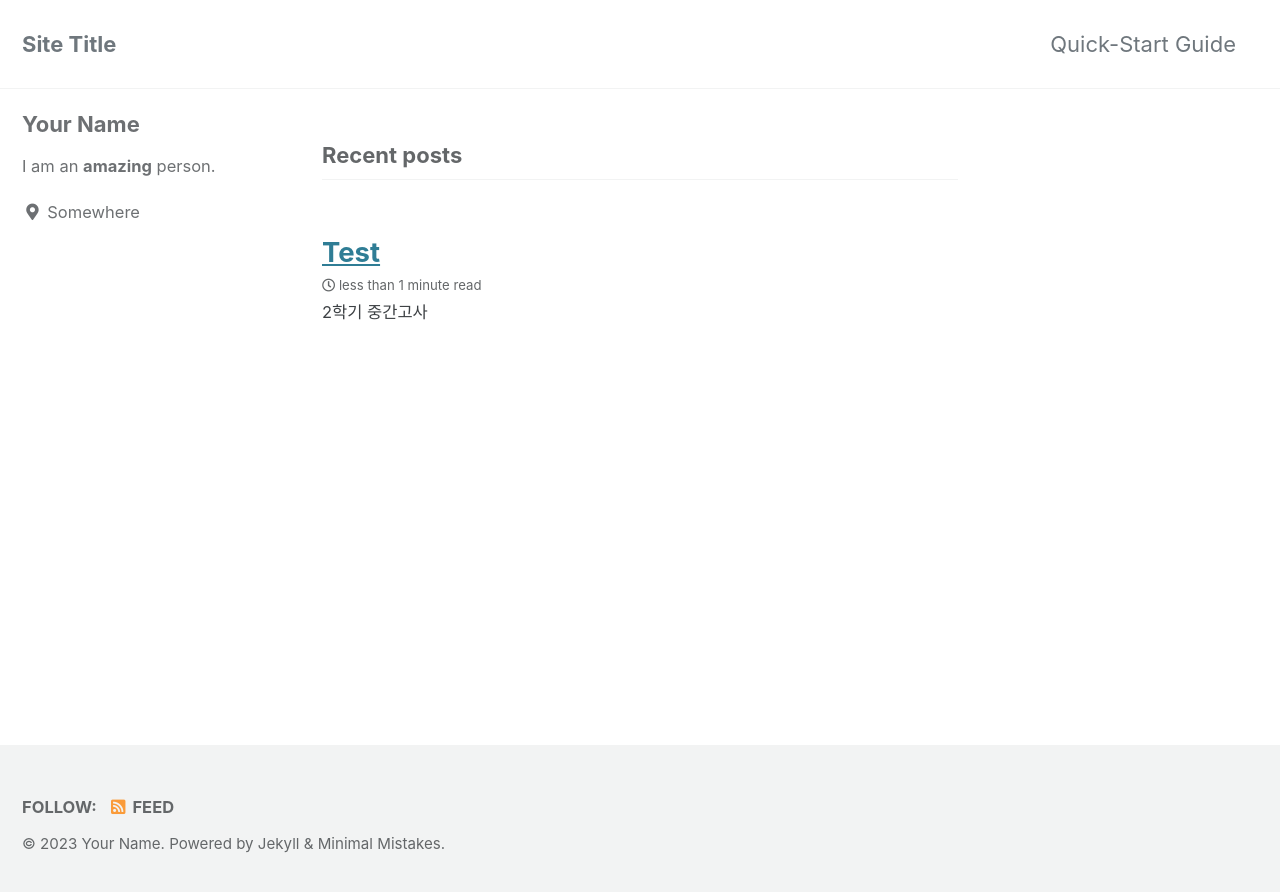
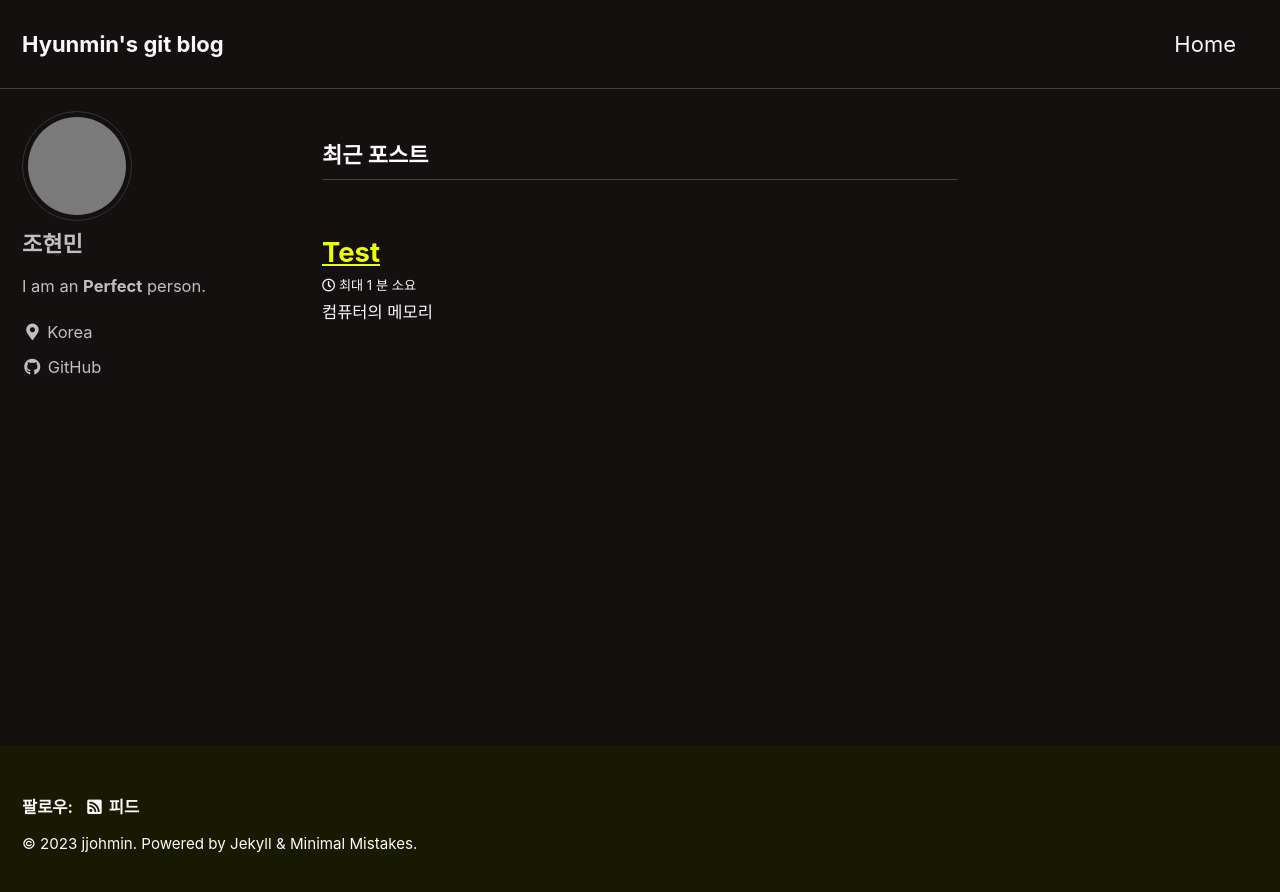
Before and after one commit to jjohmin/jjohmin.github.io, a Jekyll site: the page built from index.html, in a window 1280 px wide. Shown: the top 892 px of the page. Built offline with Jekyll 4.4.1, drawn with Linux system fonts in a browser that asks for light colours; cached includes are drawn as plain includes; the list of posts is cut into pages by our own code; grey boxes are pictures that could not be loaded.

Commit message:
start_test3

```diff
--- a/_config.yml
+++ b/_config.yml
@@ -12,22 +12,22 @@
 
 # theme                  : "minimal-mistakes-jekyll"
 # remote_theme           : "mmistakes/minimal-mistakes"
-minimal_mistakes_skin    : "default" # "air", "aqua", "contrast", "dark", "dirt", "neon", "mint", "plum", "sunrise"
+minimal_mistakes_skin    : "neon" # "air", "aqua", "contrast", "dark", "dirt", "neon", "mint", "plum", "sunrise"
 
 # Site Settings
-locale                   : "en-US"
-title                    : "Site Title"
+locale                   : "ko-KR"
+title                    : "Hyunmin's git blog"
 title_separator          : "-"
 subtitle                 : # site tagline that appears below site title in masthead
-name                     : "Your Name"
-description              : "An amazing website."
+name                     : "jjohmin"
+description              : "This is jjohmin's website."
 url                      : # the base hostname & protocol for your site e.g. "https://mmistakes.github.io"
 baseurl                  : # the subpath of your site, e.g. "/blog"
 repository               : # GitHub username/repo-name e.g. "mmistakes/minimal-mistakes"
 teaser                   : # path of fallback teaser image, e.g. "/assets/images/500x300.png"
 logo                     : # path of logo image to display in the masthead, e.g. "/assets/images/88x88.png"
 masthead_title           : # overrides the website title displayed in the masthead, use " " for no title
-# breadcrumbs            : false # true, false (default)
+breadcrumbs              : true # true, false (default)
 words_per_minute         : 200
 comments:
   provider               : # false (default), "disqus", "discourse", "facebook", "staticman", "staticman_v2", "utterances", "giscus", "custom"
@@ -104,10 +104,10 @@ analytics:
 
 # Site Author
 author:
-  name             : "Your Name"
-  avatar           : # path of avatar image, e.g. "/assets/images/bio-photo.jpg"
-  bio              : "I am an **amazing** person."
-  location         : "Somewhere"
+  name             : "조현민"
+  avatar           : "https://avatars.githubusercontent.com/u/128464783?v=4"
+  bio              : "I am an **Perfect** person."
+  location         : "Korea"
   email            :
   links:
     - label: "Email"
@@ -124,7 +124,7 @@ author:
       # url: "https://facebook.com/"
     - label: "GitHub"
       icon: "fab fa-fw fa-github"
-      # url: "https://github.com/"
+      url: "https://github.com/jjohmin"
     - label: "Instagram"
       icon: "fab fa-fw fa-instagram"
       # url: "https://instagram.com/"
--- a/_data/navigation.yml
+++ b/_data/navigation.yml
@@ -1,7 +1,7 @@
 # main links
 main:
-  - title: "Quick-Start Guide"
-    url: https://mmistakes.github.io/minimal-mistakes/docs/quick-start-guide/
+  - title: "Home"
+    url: "https://jjohmin.github.io"
   # - title: "About"
   #   url: https://mmistakes.github.io/minimal-mistakes/about/
   # - title: "Sample Posts"
--- a/_posts/cate/2023-12-27-test.md
+++ b/_posts/cate/2023-12-27-test.md
@@ -13,12 +13,38 @@ toc_sticky : true
 date : 2023-12-27
 last_modified_at : 2023-12-27
 ---
-# 2학기 중간고사
+# 컴퓨터의 메모리
 
-### 원어민 선생님 이야기 부분하고, 관련 어법 보기
 
-### 본문 단어 외우고 본문 해석 보기
+→ MCU의 HEXA 파일은 메모리에 저장
 
-### 영어 선생님 문법이랑 문법 숙제 보기
+ : power 공급시 memory 저장 순서대로 프로그램 실행
 
-### 문제지 주신거 풀어보기
+# 메모리의 종류
+
+- 하드디스크 : 프로그램 설치 및 저장
+- 메인 메모리 : 프로그램 실행 중 프로그램 저장 & 결과 데이터 저장
+- 레지스터 : MCU의 기능 제어용 메모리
+
+    - CPU내부의 메모리
+
+    - 프로그램 실행 직전 프로그램 저장 & 실행 직후 결과 저장
+
+
+# 데스크탑과 ATmega 328 메모리
+
+![image](https://verbose-cougar-fda.notion.site/image/https%3A%2F%2Fs3-us-west-2.amazonaws.com%2Fsecure.notion-static.com%2F57d6bdc1-6113-4aab-baa1-70a3c92488dd%2FUntitled.png?table=block&id=f687f738-1f1e-4231-b663-71967db05864&spaceId=84608b64-7b1a-46d2-89b8-1ab793ab5c3e&width=1770&userId=&cache=v2)
+
+- **EEPROM** : 전기 신호로 바이트 단위의 읽기와 쓰기 가능
+- **플래시 메모리** : EEPROM의 변형 → 블록 단위의 쓰기 가능
+
+    → 읽기에 최적화된 **NOR형**과 쓰기에 최적화된 **NAND형**(SSD에 사용)이 있다.
+
+    ![image](https://verbose-cougar-fda.notion.site/image/https%3A%2F%2Fs3-us-west-2.amazonaws.com%2Fsecure.notion-static.com%2Fa024852c-0262-4d0a-8bd2-13babe826902%2FUntitled.png?table=block&id=34cb2539-a90c-4130-802e-3a4332828176&spaceId=84608b64-7b1a-46d2-89b8-1ab793ab5c3e&width=740&userId=&cache=v2)
+
+
+![image](https://verbose-cougar-fda.notion.site/image/https%3A%2F%2Fs3-us-west-2.amazonaws.com%2Fsecure.notion-static.com%2F1d9aa7eb-793e-41b1-a721-b8c6495f87b3%2FUntitled.png?table=block&id=f177bcf7-60b5-4a4f-99bb-35c2c3117012&spaceId=84608b64-7b1a-46d2-89b8-1ab793ab5c3e&width=2000&userId=&cache=v2)
+
+# ATmega 328 메모리 구조
+
+![image](https://verbose-cougar-fda.notion.site/image/https%3A%2F%2Fs3-us-west-2.amazonaws.com%2Fsecure.notion-static.com%2Ffde37acc-39da-44c0-9a8e-dc3ec83ce63a%2FUntitled.png?table=block&id=b60bce0a-e4cd-4574-bfcb-8f65a955b9aa&spaceId=84608b64-7b1a-46d2-89b8-1ab793ab5c3e&width=2000&userId=&cache=v2)
--- a/_sass/minimal-mistakes/skins/_neon.scss
+++ b/_sass/minimal-mistakes/skins/_neon.scss
@@ -5,7 +5,7 @@
 /* Colors */
 $background-color: #141010 !default;
 $text-color: #fff6fb !default;
-$primary-color: #f21368 !default;
+$primary-color: #eeff00 !default;
 $border-color: mix(#fff, $background-color, 20%) !default;
 $code-background-color: mix(#000, $background-color, 15%) !default;
 $code-background-color-dark: mix(#000, $background-color, 20%) !default;
```
